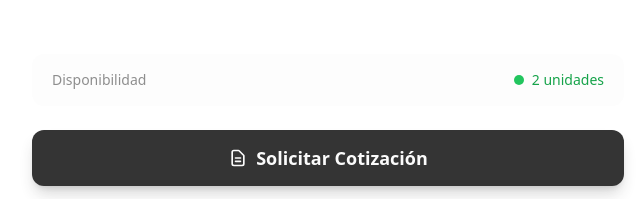
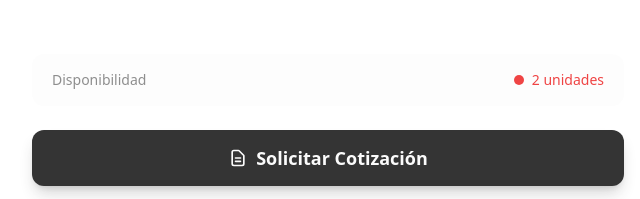
Before and after one commit to condoriluis/solucion-eventos, an Astro site: page /productos/carpa-3x3 in a window 1280 px wide. Shown: the part 536-735 px from the top of the page, 640-1280 px from the left. Built offline with nearby package versions, Linux system fonts and the light colour scheme; Astro itself is replaced by a stand-in of ours; no server answers.

```diff
--- a/src/components/products/ProductSearch.tsx
+++ b/src/components/products/ProductSearch.tsx
@@ -274,9 +274,13 @@ export default function ProductSearch({ products }: ProductSearchProps) {
                                 alt={product.name}
                                 className="w-full h-full object-cover group-hover:scale-110 transition-transform duration-500"
                             />
-                            {product.stock < 5 && (
+                            {product.stock < 5 ? (
                                 <div className="absolute top-3 right-3 bg-destructive text-destructive-foreground text-xs px-3 py-1 rounded-full font-medium">
                                     Stock bajo
+                                </div>
+                            ) : (
+                                <div className="absolute top-3 right-3 bg-green-500 text-green-foreground text-xs px-3 py-1 rounded-full font-medium">
+                                    Stock disponible
                                 </div>
                             )}
                         </div>
--- a/src/pages/productos/[slug].astro
+++ b/src/pages/productos/[slug].astro
@@ -259,19 +259,25 @@ const relatedProducts = products
                                 class="text-sm font-medium text-muted-foreground"
                                 >Disponibilidad</span
                             >
-                            <span
-                                class="flex items-center gap-2 text-sm font-medium text-green-600"
-                            >
-                                <span class="relative flex h-2.5 w-2.5">
-                                    <span
-                                        class="animate-ping absolute inline-flex h-full w-full rounded-full bg-green-400 opacity-75"
-                                    ></span>
-                                    <span
-                                        class="relative inline-flex rounded-full h-2.5 w-2.5 bg-green-500"
-                                    ></span>
-                                </span>
-                                {product.stock} unidades
-                            </span>
+                            {
+                                product.stock < 5 ? (
+                                    <span class="flex items-center gap-2 text-sm font-medium text-destructive">
+                                        <span class="relative flex h-2.5 w-2.5">
+                                            <span class="animate-ping absolute inline-flex h-full w-full rounded-full bg-destructive opacity-75" />
+                                            <span class="relative inline-flex rounded-full h-2.5 w-2.5 bg-destructive" />
+                                        </span>
+                                        {product.stock} unidades
+                                    </span>
+                                ) : (
+                                    <span class="flex items-center gap-2 text-sm font-medium text-green-600">
+                                        <span class="relative flex h-2.5 w-2.5">
+                                            <span class="animate-ping absolute inline-flex h-full w-full rounded-full bg-green-400 opacity-75" />
+                                            <span class="relative inline-flex rounded-full h-2.5 w-2.5 bg-green-500" />
+                                        </span>
+                                        {product.stock} unidades
+                                    </span>
+                                )
+                            }
                         </div>
 
                         <div class="space-y-4">
```
